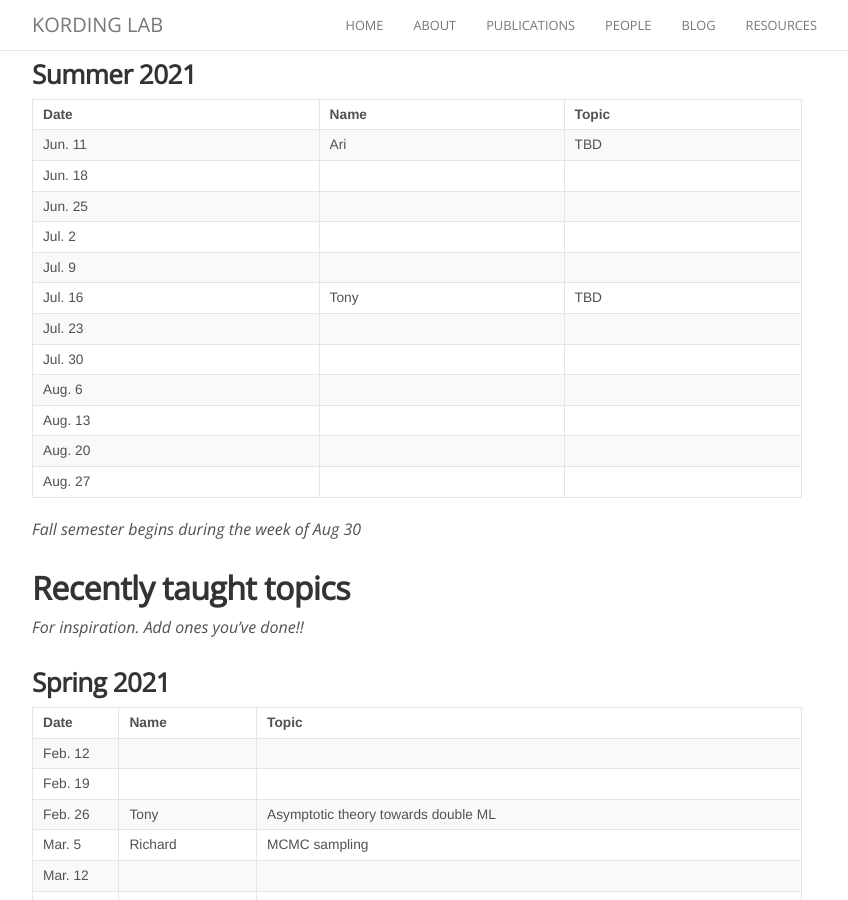
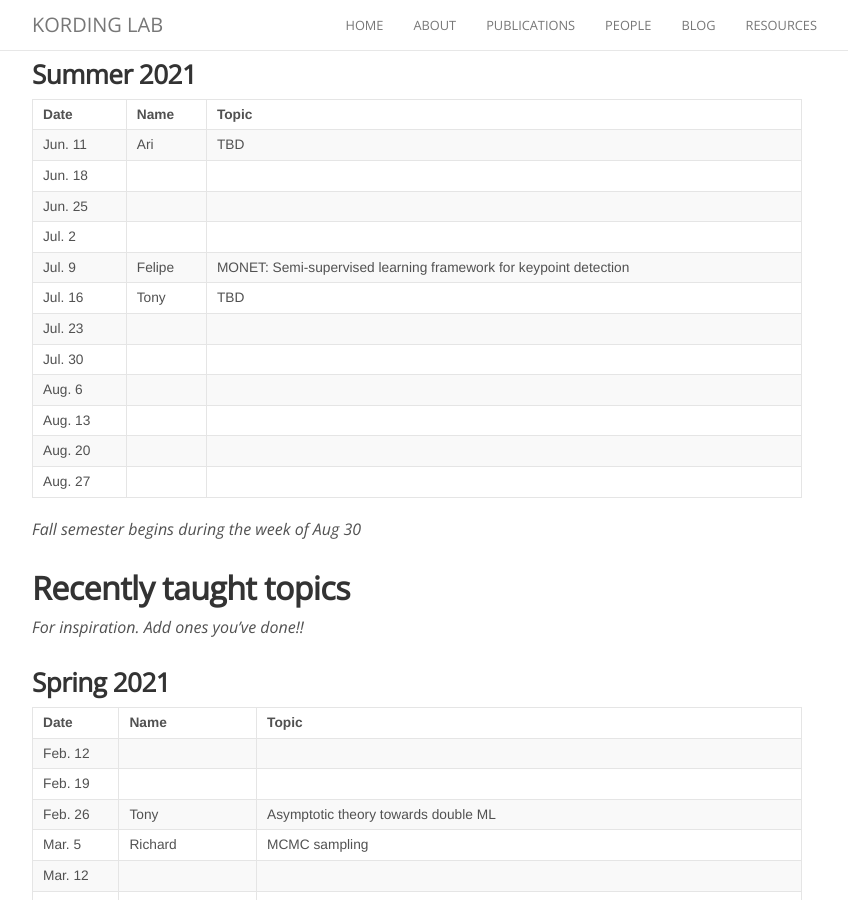
Before and after one commit to KordingLab/KordingLab.github.io, a Jekyll site: the page built from _posts/2021-01-01-upcoming-lab-teaching.md, in a window 1280 px wide and 900 px high, scrolled down 398 px. Shown: the whole window, without its empty margins (223-1071 px from the left). Built offline with Jekyll 4.4.1, drawn with Linux system fonts in a browser that asks for light colours; nearby versions of some CDN libraries; comment, search, counter and statistics services are not loaded.

Commit message:
Update 2021-01-01-upcoming-lab-teaching.md

```diff
--- a/_posts/2021-01-01-upcoming-lab-teaching.md
+++ b/_posts/2021-01-01-upcoming-lab-teaching.md
@@ -22,7 +22,7 @@ Get on the listserve for announcements: https://groups.google.com/forum/#!forum/
 | Jun. 18 | |  |
 | Jun. 25 | |  |
 | Jul. 2 | |  |
-| Jul. 9 | |  |
+| Jul. 9 | Felipe | MONET: Semi-supervised learning framework for keypoint detection |
 | Jul. 16 | Tony | TBD |
 | Jul. 23 | |  |
 | Jul. 30 | |  |
```
